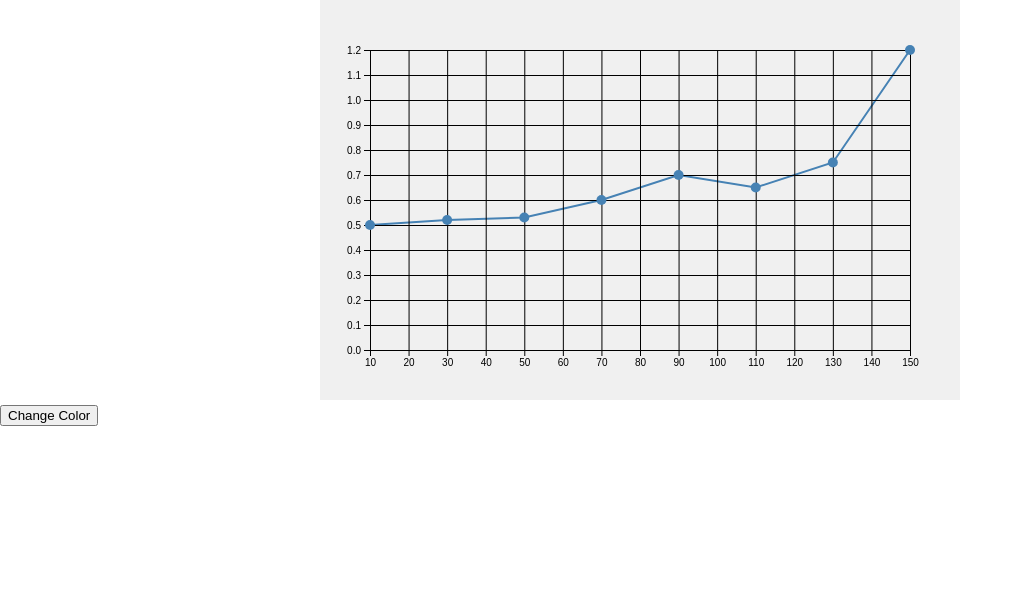
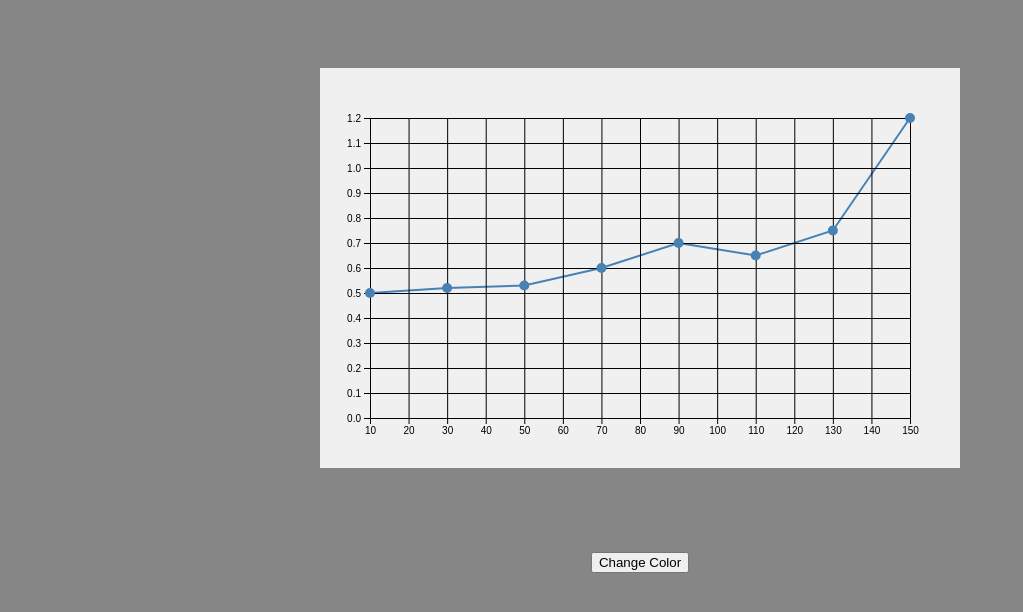
Before and after one commit to Jump3rr/line-chart, a React (Create React App) app: page / in a window 1280 px wide. Shown: the top 612 px of the page, without its empty margins (0-1023 px from the left). Built offline with nearby package versions, Linux system fonts and the light colour scheme; the HTML template or start-up script is replaced by a standard one.

Commit message:
added simulating loader

```diff
--- a/package.json
+++ b/package.json
@@ -14,6 +14,7 @@
     "react": "^18.2.0",
     "react-dom": "^18.2.0",
     "react-scripts": "5.0.1",
+    "react-spinners": "^0.13.8",
     "typescript": "^4.9.5",
     "web-vitals": "^2.1.4"
   },
--- a/src/components/LineChart.css
+++ b/src/components/LineChart.css
@@ -1,4 +1,11 @@
 .svg-con {
-    text-align: center;
+    margin-bottom: 10vh;
     overflow: hidden;
   }
+.container {
+    display: flex;
+    justify-content: center;
+    flex-direction: column;
+    align-items: center;
+    height: 80vh;
+}
--- a/src/components/LineChart.tsx
+++ b/src/components/LineChart.tsx
@@ -2,7 +2,9 @@ import React, { useState, useEffect, useRef } from 'react';
 import * as d3 from 'd3';
 import data from '../data/data.json';
 import { D3ZoomEvent } from 'd3';
+import { backgroundColors } from '../data/backgroundColors';
 import './LineChart.css';
+import { MoonLoader } from 'react-spinners';
 
 interface Datum {
   id: number;
@@ -15,33 +17,36 @@ interface Datum {
 
 const LineChart = () => {
   const [backgroundColorIndex, setBackgroundColorIndex] = useState(0);
+  const [loading, setLoading] = useState(true);
   const svgRef = useRef<SVGSVGElement>(null);
+  const handleZoom = (e: D3ZoomEvent<SVGElement, unknown>) => {
+    d3.select(svgRef.current).attr('transform', e.transform.toString());
+  };
 
-  useEffect(() => {
+  const zoom = d3
+    .zoom<SVGSVGElement, unknown>()
+    .scaleExtent([1, 2])
+    .translateExtent([
+      [-window.innerWidth / 4, -window.innerHeight / 4],
+      [window.innerWidth / 2, window.innerHeight / 2],
+    ])
+    .on('zoom', handleZoom);
+
+  const initZoom = () => {
+    d3.select(svgRef.current!).call(zoom);
+  };
+
+  const generateChart = () => {
     const svg = d3.select(svgRef.current);
+    console.log(svg);
+    if (!svg) return;
+
     const margin = { top: 50, right: 50, bottom: 50, left: 50 };
     const width = Number(svg.attr('width')) - margin.left - margin.right;
     const height = Number(svg.attr('height')) - margin.top - margin.bottom;
     const g = svg
       .append('g')
       .attr('transform', `translate(${margin.left},${margin.top})`);
-    let zoom = d3
-      .zoom<SVGSVGElement, unknown>()
-      .scaleExtent([1, 2])
-      .translateExtent([
-        [-100, -100],
-        [window.innerWidth / 2, window.innerHeight / 2],
-      ])
-      .on('zoom', handleZoom);
-
-    function handleZoom(e: D3ZoomEvent<SVGElement, unknown>) {
-      d3.select(svgRef.current).attr('transform', e.transform.toString());
-    }
-
-    function initZoom() {
-      d3.select(svgRef.current!).call(zoom);
-    }
-
     const xScale = d3
       .scaleLinear()
       .domain([
@@ -58,7 +63,6 @@ const LineChart = () => {
     g.append('g')
       .attr('transform', `translate(0, ${height})`)
       .call(d3.axisBottom(xScale));
-
     g.append('g').call(d3.axisLeft(yScale));
 
     const lineGenerator = d3
@@ -111,7 +115,6 @@ const LineChart = () => {
           .attr('stroke', 'red')
           .attr('stroke-dasharray', '10')
           .attr('stroke-width', '3');
-
         g.append('line')
           .attr('class', 'y-line')
           .attr('x1', x)
@@ -126,17 +129,19 @@ const LineChart = () => {
         svg.selectAll('.x-line').remove();
         svg.selectAll('.y-line').remove();
       });
-    initZoom();
+  };
+
+  useEffect(() => {
+    setTimeout(() => {
+      setLoading(false);
+    }, 2000);
   }, [data]);
 
-  const backgroundColors = [
-    '#f0f0f0',
-    '#045c10',
-    '#791111',
-    '#4e4e4e',
-    '#9dc3ee',
-    '#ffca57',
-  ];
+  useEffect(() => {
+    if (loading) return;
+    generateChart();
+    initZoom();
+  }, [loading]);
 
   const handleBackgroundColorChange = () => {
     setBackgroundColorIndex(
@@ -145,17 +150,27 @@ const LineChart = () => {
   };
 
   return (
+    <div className='container'>
+      {loading ? (
+        <>
+          <MoonLoader color='#003a61' loading={loading} size={150} />
+        </>
+      ) : (
         <>
           <div className='svg-con'>
             <svg
               ref={svgRef}
               width={window.innerWidth / 2}
               height={window.innerHeight / 2}
-          style={{ backgroundColor: backgroundColors[backgroundColorIndex] }}
+              style={{
+                backgroundColor: backgroundColors[backgroundColorIndex],
+              }}
             ></svg>
           </div>
           <button onClick={handleBackgroundColorChange}>Change Color</button>
         </>
+      )}
+    </div>
   );
 };
 
--- /dev/null
+++ b/src/data/backgroundColors.ts
@@ -0,0 +1,8 @@
+export const backgroundColors = [
+  '#f0f0f0',
+  '#045c10',
+  '#791111',
+  '#4e4e4e',
+  '#9dc3ee',
+  '#ffca57',
+];
--- a/src/index.css
+++ b/src/index.css
@@ -5,6 +5,7 @@ body {
     sans-serif;
   -webkit-font-smoothing: antialiased;
   -moz-osx-font-smoothing: grayscale;
+  background-color: #868686;
 }
 
 code {
```
Also changed, not shown: 1 other file (tests, documents, lock files or other folders). Lines whose indentation alone changed are shown as unchanged.
